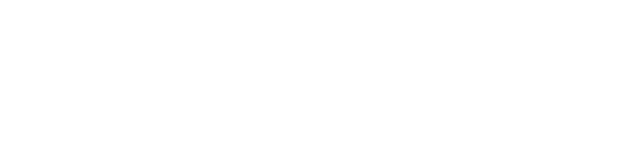
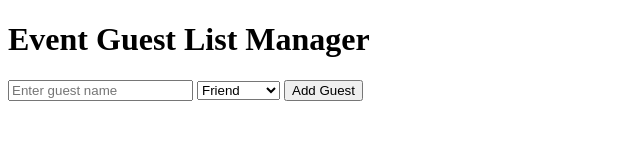
Before and after one commit to lewys-miugo/guest_list_manager, a plain HTML site: page index.html in a window 1280 px wide. Shown: the whole page, without its empty margins (0-640 px from the left). Drawn offline with Linux system fonts and the light colour scheme.

Commit message:
creating UI for the web app

```diff
--- a/index.html
+++ b/index.html
@@ -1,11 +1,27 @@
 <!DOCTYPE html>
 <html lang="en">
 <head>
-    <meta charset="UTF-8">
-    <meta name="viewport" content="width=device-width, initial-scale=1.0">
-    <title>Document</title>
+  <meta charset="UTF-8" />
+  <meta name="viewport" content="width=device-width, initial-scale=1.0"/>
+  <title>Guest List Manager</title>
+  <link rel="stylesheet" href="style.css" />
 </head>
 <body>
+  <div class="container">
+    <h1>Event Guest List Manager</h1>
+    <form id="guest-form">
+      <input type="text" id="guest-name" placeholder="Enter guest name" required />
+      <select id="guest-category">
+        <option value="Friend">Friend</option>
+        <option value="Family">Family</option>
+        <option value="Colleague">Colleague</option>
+      </select>
+      <button type="submit">Add Guest</button>
+    </form>
 
+    <ul id="guest-list"></ul>
+  </div>
+
+  <script src="index.js"></script>
 </body>
 </html>
```
